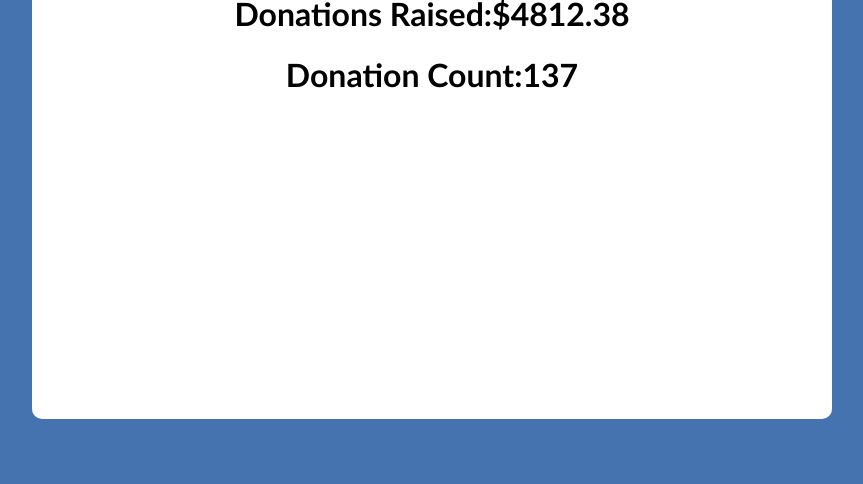
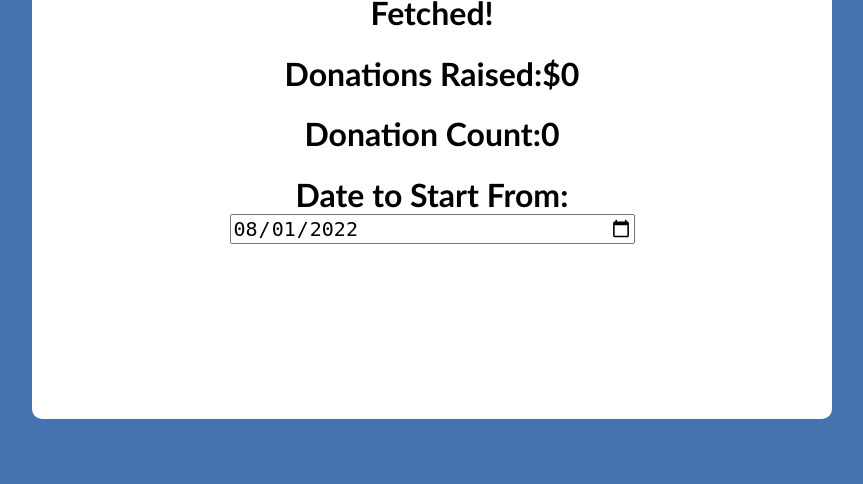
Before and after one commit to AlexMontesCS/thirst, a Flask app: page / in a window 1280 px wide. Shown: the part 281-765 px from the top of the page, without its empty margins (208-1071 px from the left). Run offline with Flask 2, Linux system fonts and the light colour scheme; data that the repository does not hold is empty.

Commit message:
Refactoring, and Date Bounds

```diff
--- a/ClassyScraper.py
+++ b/ClassyScraper.py
@@ -9,15 +9,9 @@ from progress.bar import Bar
 WI_THIRST_ID = "129803"
 API_URL = f"https://my.thirstproject.org/frs-api/fundraising-teams/{WI_THIRST_ID}/feed-items?"
 CACHE = "dono_cache.json"
+DEFAULT_DATE = "2022-08-01"
 
-
-def get_total() -> dict:
-    # start *fresh*
-    dono_totals = {
-        "total": 0,
-        "donation_count": 0
-    }
-    new_donos = []
+def get_total(date: str = DEFAULT_DATE) -> dict:
     per_page = 100  # max results per page.
 
     # If cache file does not exist, create it!
@@ -40,55 +34,32 @@ def get_total() -> dict:
 
     # build da url 🧃
     url = UrlBuilder(API_URL)
-    # gimme only fields that have data i need 💢
-    url.add_param("with", "linkable")
+    url.add_param("with", "linkable") # gimme only fields that have data i need 💢
     url.add_param("per_page", per_page)
-    # newest monies on top 😎 (desc, descending)
-    url.add_param("sort", "linkable_effective_at:desc")
-    # TODO what even is this, do i need it
-    url.add_param("campaignId", "137927")
+    url.add_param("sort", "linkable_effective_at:desc") # newest monies on top 😎 (desc, descending)
+    url.add_param("campaignId", "137927") # TODO what even is this, do i need it
     url.add_param("page", "1")
 
     # request page one to find how many pages we need to iterate through
     request_url = url.get_url()
     response = req_json(request_url)
     max_page = math.ceil(response["total"] / per_page)
-
-    # setup progress bar bc look cewl
-    bar = Bar('Getting Data...', max=max_page)
-    done = add_to_donos(response, new_donos, latest_id)
-    bar.next()
+    new_donos = []
 
     # iterate through every page, adding data to big list :o
-    for p in range(2, max_page + 1):
-        if done:
-            bar.goto(max_page)
-            break
-        url.edit_param("page", p)
-        response = req_json(url.get_url())
-        done = add_to_donos(response, new_donos, latest_id)
-
-        bar.next()
-    bar.finish()
-
+    new_donos += collect_donos(url, max_page, latest_id)
     donations = new_donos + donations
 
-    # save new data :o
+    # cache new data :o
     with open(CACHE, "w") as f:
         f.write(json.dumps(donations))
 
-    # If dono is from this year add to the total
-    # TODO adapatble by parameters
-    for dono in donations:
-        try:
-            linkable = dono["linkable"]
-            if is_current(2022, 8, linkable["purchased_at"]):
-                dono_totals["total"] += linkable["donation_net_amount"]
-                dono_totals["donation_count"] += 1
-        except:
-            pass  # TODO yucky pass
+    # If dono is from {date} or later add to the total
+    date_cmpts = date.split("-")
+    dono_totals = sum_donos(donations, int(date_cmpts[0]), int(date_cmpts[1]), int(date_cmpts[2]))
 
     dono_totals["total"] = float("{0:.2f}".format(dono_totals["total"]))
+
     return dono_totals
 
 
@@ -108,8 +79,38 @@ def add_to_donos(response: dict, donos: list, latest_id: int) -> bool:
     return False
 
 # if dono is past x date, return True!
-def is_current(year: int, month: int, date) -> bool:
+def is_current(year: int, month: int, day: int, date) -> bool:
     date_parts = date.split("-")
+
     date_year = int(date_parts[0])
     date_month = int(date_parts[1])
-    return year <= date_year and month <= date_month
+    date_day = int(date_parts[2][:2])
+
+    return year <= date_year and month <= date_month and day <= date_day
+
+#add all donations together in list
+def sum_donos(donations: list, start_year: int, start_month: int, start_date: int) -> dict:
+    dono_totals = {
+        "total": 0,
+        "donation_count": 0
+    }
+    for dono in donations:
+        try:
+            linkable = dono["linkable"]
+            if is_current(start_year, start_month, start_date, linkable["purchased_at"]):
+                dono_totals["total"] += linkable["donation_net_amount"]
+                dono_totals["donation_count"] += 1
+        except:
+            pass  # TODO yucky pass
+    return dono_totals
+
+
+def collect_donos(url: UrlBuilder, max_page: int, latest_id: int) -> list:
+    new_donos = []
+    for p in range(1, max_page + 1):
+        url.edit_param("page", p)
+        response = req_json(url.get_url())
+        done = add_to_donos(response, new_donos, latest_id)
+        if done:
+            break
+    return new_donos
--- a/main.py
+++ b/main.py
@@ -1,13 +1,15 @@
 from ClassyScraper import *
-from flask import Flask, render_template, jsonify
+from flask import Flask, render_template, request, jsonify
 import json
 
 app = Flask(__name__)
 
 @app.route('/total')
 def totals():
-    total = open("total.json", "r")
-    return json.load(total)
+    args = request.args
+    date = args.get("start")
+    total = get_total(date)
+    return jsonify(total)
 
 @app.route("/")
 def home():
--- a/templates/index.html
+++ b/templates/index.html
@@ -1,10 +1,14 @@
 <!DOCTYPE html>
+
 <head>
     <style>
         body {
             background-color: rgba(1, 65, 148, 0.733);
-            height: 100%
+            height: 100%;
+            font-family: 'Trebuchet MS', 'Lucida Sans Unicode', 'Lucida Grande', 'Lucida Sans', Arial, sans-serif;
+
         }
+
         #wrapper {
             display: flex;
             justify-content: center;
@@ -12,6 +16,7 @@
             align-items: center;
             flex-direction: column;
         }
+
         #panel {
             position: absolute;
             top: 50%;
@@ -22,6 +27,7 @@
             height: 600px;
             border-radius: 10px;
         }
+
         #logo {
             position: relative;
             top: 10px;
@@ -31,32 +37,66 @@
 
         .labelStyle {
             position: relative;
-            font-family:'Trebuchet MS', 'Lucida Sans Unicode', 'Lucida Grande', 'Lucida Sans', Arial, sans-serif;
         }
 
+        #dateLabel {
+            font-weight: bold;
+            font-size: xx-large;
+        }
+
+        /* #textWrapper {}  Will style in future*/
+
+        #startFrom {
+            width: 50%;
+            font-size: x-large;
+        }
     </style>
 </head>
+
 <body>
     <div id="wrapper">
         <div id="panel">
-            <img id="logo" src="https://upload.wikimedia.org/wikipedia/en/thumb/0/00/Thirst_Project_logo.svg/1200px-Thirst_Project_logo.svg.png">
+            <img id="logo"
+                src="https://upload.wikimedia.org/wikipedia/en/thumb/0/00/Thirst_Project_logo.svg/1200px-Thirst_Project_logo.svg.png">
             <div id="textWrapper">
+                <h1 class="labelStyle" id="progress"></h1>
                 <h1 class="labelStyle" id="donos">Donations Raised: </h1>
                 <h1 class="labelStyle" id="dono_count">Donation Count: </h1>
+                <label for="startFrom" id="dateLabel">Date to Start From:</label><br>
+                <input type="date" onchange="updateDono()" id="startFrom" value="2022-08-01">
             </div>
         </div>
     </div>
 
     <script>
-    var element = document.getElementById("donos");
+        var donos = document.getElementById("donos");
         var dono_count = document.getElementById("dono_count");
-    fetch("/total", {
+        var date = document.getElementById("startFrom")
+        var prog = document.getElementById("progress")
+        function updateDono() {
+
+            resetLabels();
+            date.disabled = true;
+
+            prog.innerText = "Fetching Data..."
+            fetch(`/total?start=${date.value}`, {
                 "body": null,
                 "method": "GET",
             }).then(async r => {
                 var total = await r.json();
-        element.innerText += "$" + total["total"];
+                donos.innerText += "$" + total["total"];
                 dono_count.innerText += total["donation_count"];
+                date.disabled = false;
+                prog.innerText = "Fetched!";
             })
+
+        }
+
+        function resetLabels() {
+            donos.innerText = "Donations Raised:"
+            dono_count.innerText = "Donation Count:"
+        }
+
+        updateDono()
     </script>
 </body>
```
Also changed, not shown: README.md. Lines whose indentation alone changed are shown as unchanged.
